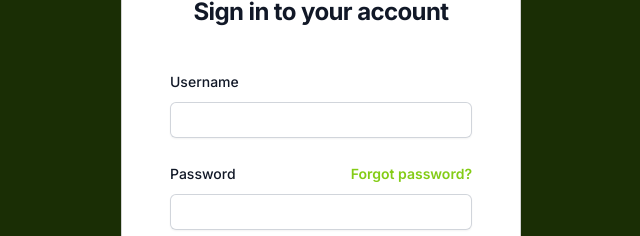
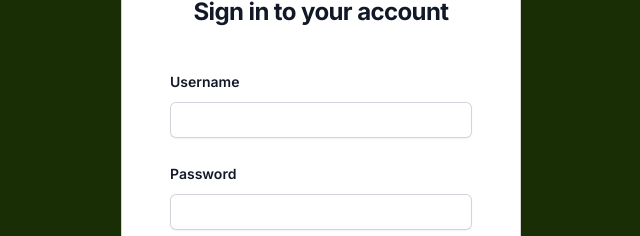
Before and after one commit to the-kwisatz-haderach/recipe-maker-ui, a Next.js app: page /login in a window 1280 px wide. Shown: the part 246-482 px from the top of the page, without its empty margins (319-959 px from the left). Built offline with nearby package versions, Linux system fonts and the light colour scheme.

Commit message:
minor tweaks

```diff
--- a/app/login/LoginForm.tsx
+++ b/app/login/LoginForm.tsx
@@ -53,9 +53,9 @@ export default function LoginForm() {
           <div>
             <div className="flex items-center justify-between">
               <Label htmlFor="password">Password</Label>
-              <div className="text-sm">
+              {/* <div className="text-sm">
                 <Link href="#">Forgot password?</Link>
-              </div>
+              </div> */}
             </div>
             <div className="mt-2">
               <Input
--- a/components/Form/Label/Label.tsx
+++ b/components/Form/Label/Label.tsx
@@ -11,7 +11,7 @@ export default function Label({ children, htmlFor, className }: Props) {
     <label
       htmlFor={htmlFor}
       className={clsx(
-        'block text-sm font-medium leading-6 text-gray-900',
+        'block text-sm font-semibold leading-6 text-gray-900',
         className
       )}
     >
```
